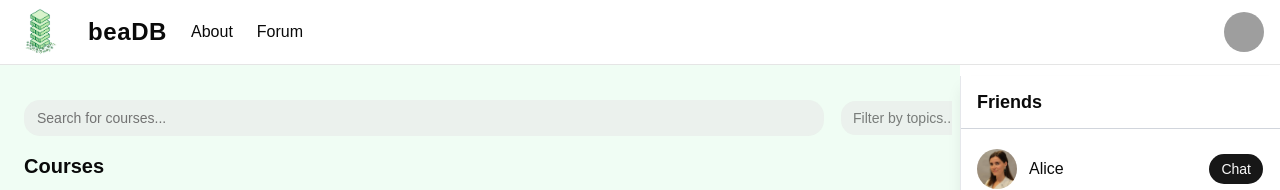
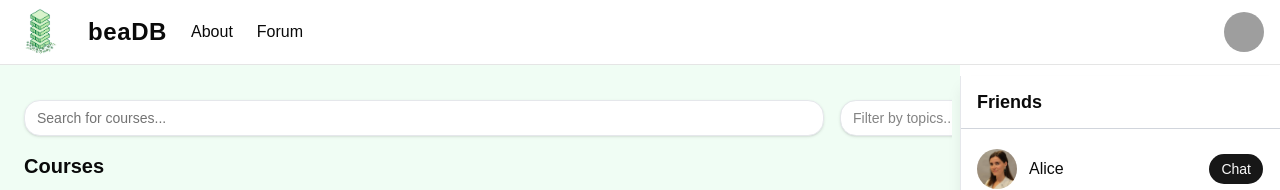
Before and after one commit to jennyuxi/youcode2026, a React (Vite) app in the folder frontend/: page / in a window 1280 px wide. Shown: the top 190 px of the page. Built offline with nearby package versions, Linux system fonts and the light colour scheme; grey boxes are pictures that could not be loaded.

Commit message:
updated searchbar and filter

```diff
--- a/frontend/src/components/ui/combobox.tsx
+++ b/frontend/src/components/ui/combobox.tsx
@@ -227,7 +227,7 @@ function ComboboxChips({
     <ComboboxPrimitive.Chips
       data-slot="combobox-chips"
       className={cn(
-        "flex min-h-9 flex-wrap items-center gap-1.5 rounded-3xl border border-transparent bg-input/50 bg-clip-padding px-3 py-1.5 text-sm transition-[color,box-shadow,background-color] focus-within:border-ring focus-within:ring-3 focus-within:ring-ring/30 has-aria-invalid:border-destructive has-aria-invalid:ring-3 has-aria-invalid:ring-destructive/20 has-data-[slot=combobox-chip]:px-1.5 dark:has-aria-invalid:border-destructive/50 dark:has-aria-invalid:ring-destructive/40",
+        "flex min-h-9 flex-wrap items-center gap-1.5 rounded-3xl border border-transparent bg-white border-gray-200 shadow-sm bg-clip-padding px-3 py-1.5 text-sm transition-[color,box-shadow,background-color] focus-within:border-ring focus-within:ring-3 focus-within:ring-ring/30 has-aria-invalid:border-destructive has-aria-invalid:ring-3 has-aria-invalid:ring-destructive/20 has-data-[slot=combobox-chip]:px-1.5 dark:has-aria-invalid:border-destructive/50 dark:has-aria-invalid:ring-destructive/40",
         className
       )}
       {...props}
--- a/frontend/src/components/ui/input.tsx
+++ b/frontend/src/components/ui/input.tsx
@@ -8,7 +8,7 @@ function Input({ className, type, ...props }: React.ComponentProps<"input">) {
       type={type}
       data-slot="input"
       className={cn(
-        "h-9 w-full min-w-0 rounded-3xl border border-transparent bg-input/50 px-3 py-1 text-base transition-[color,box-shadow,background-color] outline-none file:inline-flex file:h-7 file:border-0 file:bg-transparent file:text-sm file:font-medium file:text-foreground placeholder:text-muted-foreground focus-visible:border-ring focus-visible:ring-3 focus-visible:ring-ring/30 disabled:pointer-events-none disabled:cursor-not-allowed disabled:opacity-50 aria-invalid:border-destructive aria-invalid:ring-3 aria-invalid:ring-destructive/20 md:text-sm dark:aria-invalid:border-destructive/50 dark:aria-invalid:ring-destructive/40",
+        "h-9 w-full min-w-0 rounded-3xl border border-transparent bg-white border-gray-200 shadow-sm px-3 py-1 text-base transition-[color,box-shadow,background-color] outline-none file:inline-flex file:h-7 file:border-0 file:bg-transparent file:text-sm file:font-medium file:text-foreground placeholder:text-muted-foreground focus-visible:border-ring focus-visible:ring-3 focus-visible:ring-ring/30 disabled:pointer-events-none disabled:cursor-not-allowed disabled:opacity-50 aria-invalid:border-destructive aria-invalid:ring-3 aria-invalid:ring-destructive/20 md:text-sm dark:aria-invalid:border-destructive/50 dark:aria-invalid:ring-destructive/40",
         className
       )}
       {...props}
```
